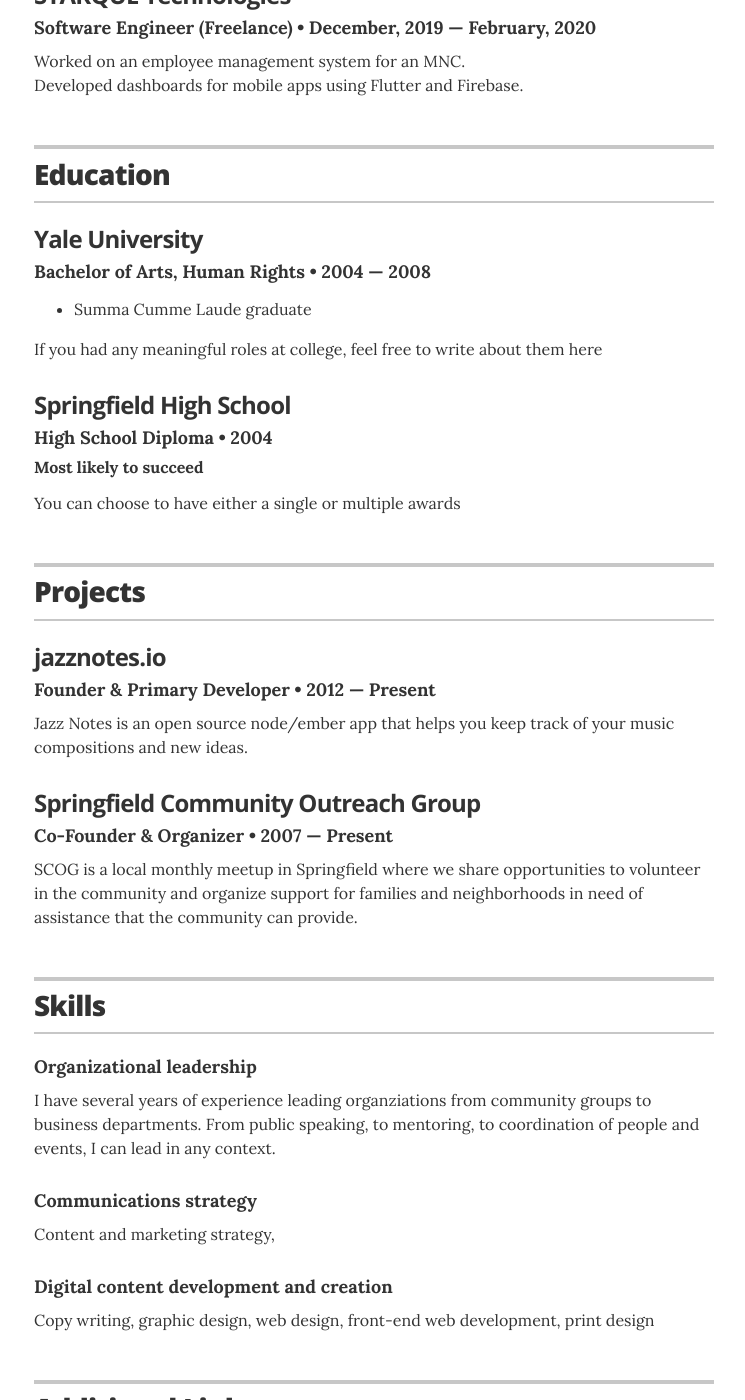
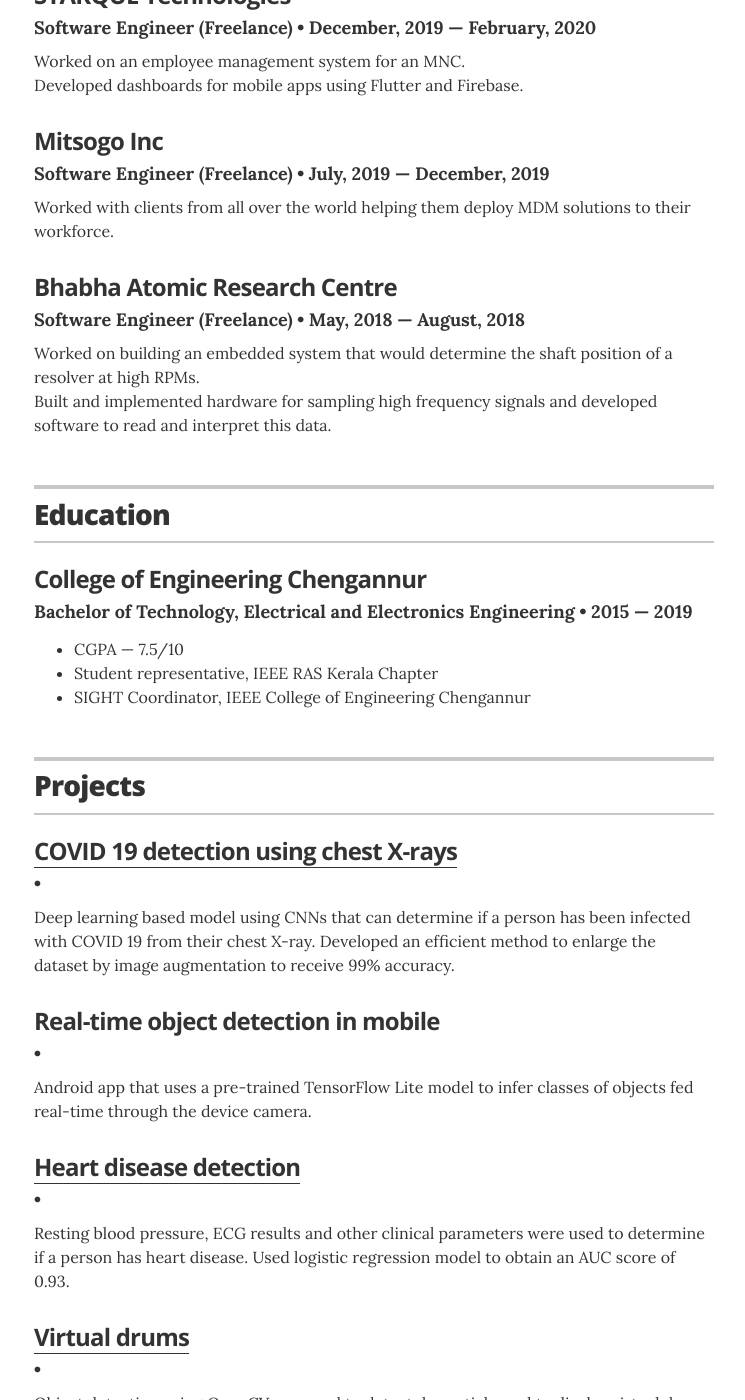
Before and after one commit to pottekkat/resume, a Jekyll site: the page built from index.html, in a window 1280 px wide and 1400 px high, scrolled down 911 px. Shown: the whole window, without its empty margins (266-1011 px from the left). Built offline with Jekyll 4.4.1, drawn with Linux system fonts in a browser that asks for light colours; some of the changed text lies outside the part shown.

Commit message:
made changes

```diff
--- a/_config.yml
+++ b/_config.yml
@@ -36,10 +36,10 @@
 resume_section_experience:      true
 resume_section_education:       true
 resume_section_projects:        true
-resume_section_skills:          true
-resume_section_recognition:     false
+# resume_section_skills:          true
+# resume_section_recognition:     false
 resume_section_links:           true
-resume_section_associations:    false
+# resume_section_associations:    false
 # resume_section_interests:       true
 
 # Resume social links
--- a/_data/education.yml
+++ b/_data/education.yml
@@ -1,13 +1,9 @@
 # Degree
-- degree: Bachelor of Arts, Human Rights
-  uni: Yale University
-  year: 2004 &mdash; 2008
+- degree: Bachelor of Technology, Electrical and Electronics Engineering
+  uni: College of Engineering Chengannur
+  year: 2015 &mdash; 2019
   awards:
-    - award: Summa Cumme Laude graduate
-  summary: If you had any meaningful roles at college, feel free to write about them here
-
-- degree: High School Diploma
-  uni: Springfield High School
-  year: 2004
-  award: Most likely to succeed
-  summary: You can choose to have either a single or multiple awards
+    - award: CGPA &mdash; 7.5/10
+    - award: Student representative, IEEE RAS Kerala Chapter
+    - award: SIGHT Coordinator, IEEE College of Engineering Chengannur
+  # summary: If you had any meaningful roles at college, feel free to write about them here
--- a/_data/experience.yml
+++ b/_data/experience.yml
@@ -1,19 +1,31 @@
 # Jobs
-# VP of Global Communications
+# Author
 - company: Towards Data Science
   position: Author
   duration: May, 2020 &mdash; Present
   summary: I write articles and tutorials in the fields of Computer Vision, Deep Learning, TensorFlow and TensorFlow Lite.
 
-# Director of Digital Stratgy
+# ML Engineer
 - company: STEM.tisch Technologies
   position: Machine Learning Engineer(Intern)
   duration:  April, 2020 &mdash; Present
   summary: Worked on building computer vision models for edge devices.</br>Worked with TensorFlow Lite to optimize models and to reduce latency.
 
 
-# Communications Coordinator
+# Software Engineer
 - company: STAKQUE Technologies
   position: Software Engineer (Freelance)
   duration:   December, 2019  &mdash; February, 2020
   summary: Worked on an employee management system for an MNC.</br>Developed dashboards for mobile apps using Flutter and Firebase.
+
+# Product Consultant
+- company: Mitsogo Inc
+  position: Software Engineer (Freelance)
+  duration:   July, 2019  &mdash; December, 2019
+  summary: Worked with clients from all over the world helping them deploy MDM solutions to their workforce.
+
+# Project Trainee
+- company: Bhabha Atomic Research Centre
+  position: Software Engineer (Freelance)
+  duration:   May, 2018  &mdash; August, 2018
+  summary: Worked on building an embedded system that would determine the shaft position of a resolver at high RPMs.</br>Built and implemented hardware for sampling high frequency signals and developed software to read and interpret this data.
--- a/_data/projects.yml
+++ b/_data/projects.yml
@@ -1,16 +1,44 @@
 # Projects
 # uncomment the urls if you wish to display them, and add your own URL
 
-# jazznotes.io
-- project: jazznotes.io
-  role: Founder & Primary Developer
-  duration: 2012 &mdash; Present
+# COVID 19 detection using chest X-rays
+- project: COVID 19 detection using chest X-rays
+  # role: Founder & Primary Developer
+  # duration: 2012 &mdash; Present
+  url: "https://www.linkedin.com/posts/navendup_deeplearning-computervision-covid19-activity-6667098199813181440-34kh"
+  description: Deep learning based model using CNNs that can determine if a person has been infected with COVID 19 from their chest X-ray. Developed an efficient method to enlarge the dataset by image augmentation to receive 99% accuracy.
+
+# Real-time object detection in mobile
+- project: Real-time object detection in mobile
+  # role: Co-Founder & Organizer
+  # duration: 2007 &mdash; Present
   # url: "#"
-  description: Jazz Notes is an open source node/ember app that helps you keep track of your music compositions and new ideas.
+  description: Android app that uses a pre-trained TensorFlow Lite model to infer classes of objects fed real-time through the device camera.
 
-# Springfield Community Outreach Group
-- project: Springfield Community Outreach Group
-  role: Co-Founder & Organizer
-  duration: 2007 &mdash; Present
-  # url: "#"
-  description: SCOG is a local monthly meetup in Springfield where we share opportunities to volunteer in the community and organize support for families and neighborhoods in need of assistance that the community can provide.
+# Heart disease detection
+- project: Heart disease detection
+  # role: Founder & Primary Developer
+  # duration: 2012 &mdash; Present
+  url: "https://github.com/navendu-pottekkat/heart-disease-classifier"
+  description: Resting blood pressure, ECG results and other clinical parameters were used to determine if a person has heart disease. Used logistic regression model to obtain an AUC score of 0.93.
+
+# Virtual drums
+- project: Virtual drums
+  # role: Co-Founder & Organizer
+  # duration: 2007 &mdash; Present
+  url: "https://towardsdatascience.com/virtual-drum-set-using-opencv-ebcb1553c778"
+  description: Object detection using OpenCV was used to detect drumsticks and to display virtual drums on the screen. It can be played using a webcam in real-time.
+
+# Data Science Bootcamp
+- project: Data Science Bootcamp
+  # role: Founder & Primary Developer
+  # duration: 2012 &mdash; Present
+  url: "https://dsbootcamp.org"
+  description: A blog aimed to help students get started in the field of Data Science, Machine Learning and Deep Learning without any previous experience.
+
+# Dog Eyes
+- project: Dog Eyes
+  # role: Co-Founder & Organizer
+  # duration: 2007 &mdash; Present
+  url: "https://github.com/navendu-pottekkat/dog-eyes"
+  description: A Deep Learning model built on top of MobileNetV2 trained on ImageNet dataset to classify 100+ dog breeds.
```
Also changed, not shown: _data/links.yml (+4 -4 lines), favicon.ico (added).
